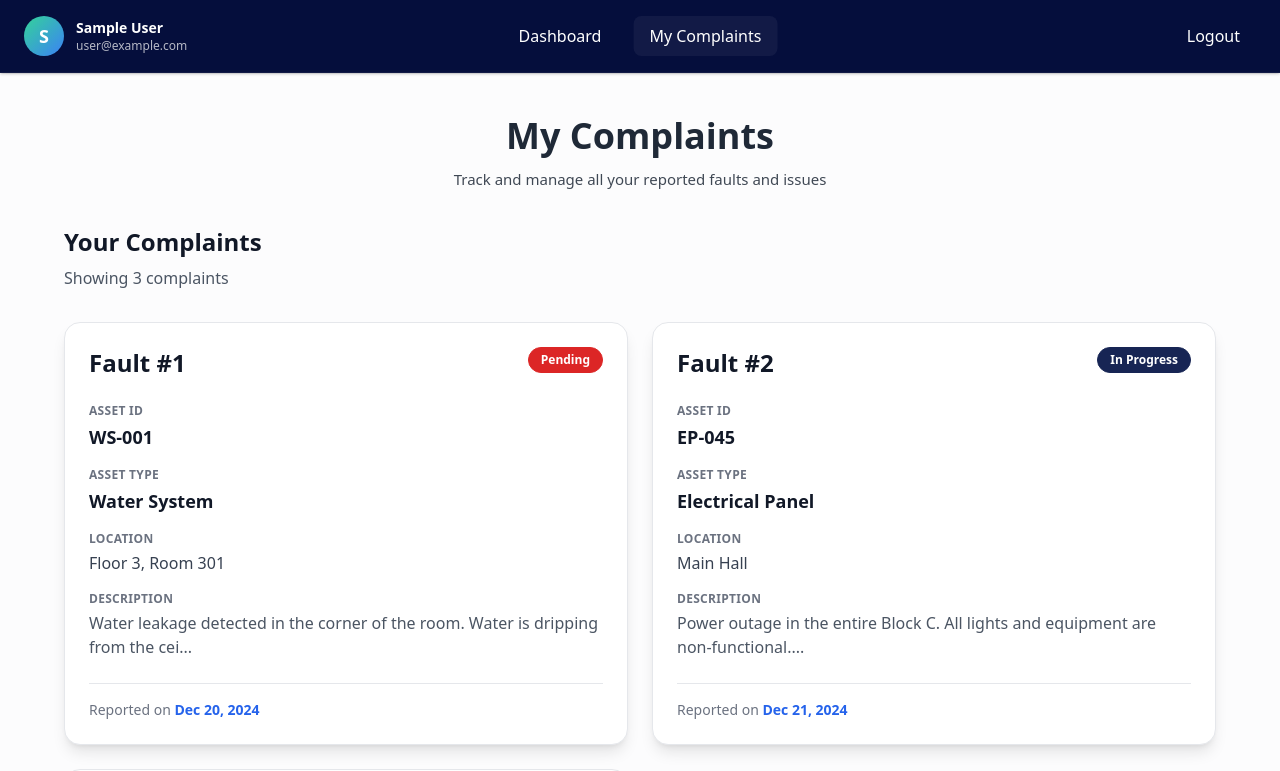
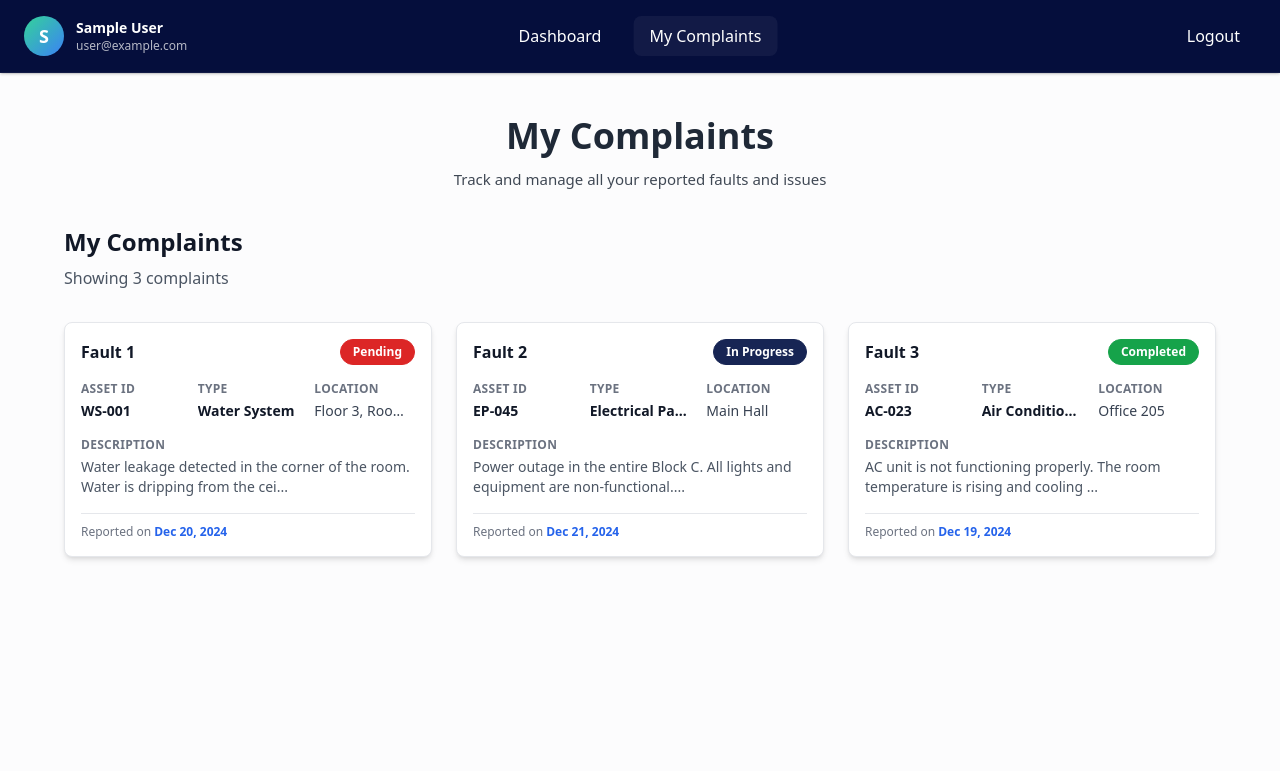
Before and after one commit to DilmiMadumalkaa/React_QR_Scanner, a React (Create React App) app: page /mycomplaints in a window 1280 px wide. Shown: the top 771 px of the page. Built offline with nearby package versions, Linux system fonts and the light colour scheme; no server answers; sample sign-in values are in the browser's storage.

Commit message:
Initial commit

```diff
--- a/src/components/faults/FaultCard.jsx
+++ b/src/components/faults/FaultCard.jsx
@@ -43,7 +43,7 @@ const FaultCard = ({ fault }) => {
       {/* Header: Fault ID and Status Badge */}
       <div className="flex justify-between items-start mb-4">
         <div>
-          <h3 className="text-base font-bold text-gray-900">Fault #{fault.id}</h3>
+          <h3 className="text-base font-bold text-gray-900">Fault {fault.id}</h3>
         </div>
         <StatusBadge status={fault.status} />
       </div>
--- a/src/components/faults/FaultDetails.jsx
+++ b/src/components/faults/FaultDetails.jsx
@@ -35,7 +35,7 @@ const FaultDetails = ({ fault }) => {
         {/* Header with ID and Status */}
         <div className="flex justify-between items-start mb-6">
           <div>
-            <h1 className="text-3xl font-bold text-gray-900">Fault #{fault.id}</h1>
+            <h1 className="text-3xl font-bold text-gray-900">Fault {fault.id}</h1>
             <p className="text-gray-500 text-sm mt-1">
               Reported on {reportedDate}
             </p>
--- a/src/pages/FaultDetailsPage.jsx
+++ b/src/pages/FaultDetailsPage.jsx
@@ -60,8 +60,8 @@ const FaultDetailsPage = () => {
       <div className="absolute inset-0 bg-gray-50/50"></div>
 
       <Navbar logout={logout} user={user} />
-      <main className="relative z-10 pt-24 px-6 pb-16 max-w-5xl mx-auto">
-        <header className="text-center mb-[35px] mt-5">
+      <main className="relative z-10 pt-4 px-6 pb-16 max-w-5xl mx-auto">
+        <header className="text-center mb-[35px] mt-">
           {/* <p className="opacity-85 text-[15px]">Fault Details</p> */}
           <h1 className="text-4xl font-bold">Complaint Details</h1>
           <p className="opacity-85 text-[15px] mt-3">
--- a/src/pages/MyComplaintsPage.jsx
+++ b/src/pages/MyComplaintsPage.jsx
@@ -82,42 +82,40 @@ function ComplaintItem({ fault, onClick }) {
   });
 
   return (
-    <div onClick={onClick} className="bg-white rounded-2xl p-6 shadow-lg cursor-pointer hover:shadow-xl hover:-translate-y-1 transition-all border border-gray-200">
+    <div onClick={onClick} className="bg-white rounded-lg p-4 shadow-md cursor-pointer hover:shadow-lg hover:-translate-y-0.5 transition-all border border-gray-200">
       {/* Header: Fault ID and Status Badge */}
-      <div className="flex justify-between items-start mb-6">
-        <div>
-          <h3 className="text-gray-900 font-bold text-2xl">Fault #{fault.id}</h3>
-        </div>
+      <div className="flex justify-between items-center mb-4">
+        <h3 className="text-gray-900 font-bold text-base">Fault {fault.id}</h3>
         <StatusBadge status={fault.status} />
       </div>
 
-      {/* Asset ID */}
+      {/* Asset ID, Type & Location in same row */}
       <div className="mb-4">
-        <p className="text-xs text-gray-500 uppercase tracking-wide font-semibold">Asset ID</p>
-        <p className="text-lg text-gray-900 font-semibold mt-1">{fault.assetId}</p>
-      </div>
-
-      {/* Asset Type */}
-      <div className="mb-4">
-        <p className="text-xs text-gray-500 uppercase tracking-wide font-semibold">Asset Type</p>
-        <p className="text-lg text-gray-900 font-semibold mt-1">{fault.assetType}</p>
-      </div>
-
-      {/* Location */}
-      <div className="mb-4">
-        <p className="text-xs text-gray-500 uppercase tracking-wide font-semibold">Location</p>
-        <p className="text-gray-700 mt-1">{fault.locationName}</p>
+        <div className="flex gap-4 text-sm">
+          <div className="flex-1 min-w-0">
+            <p className="text-xs text-gray-500 uppercase tracking-wide font-semibold mb-1">Asset ID</p>
+            <p className="text-gray-900 font-semibold truncate">{fault.assetId}</p>
+          </div>
+          <div className="flex-1 min-w-0">
+            <p className="text-xs text-gray-500 uppercase tracking-wide font-semibold mb-1">Type</p>
+            <p className="text-gray-900 font-semibold truncate">{fault.assetType}</p>
+          </div>
+          <div className="flex-1 min-w-0">
+            <p className="text-xs text-gray-500 uppercase tracking-wide font-semibold mb-1">Location</p>
+            <p className="text-gray-700 text-sm truncate">{fault.locationName}</p>
+          </div>
+        </div>
       </div>
 
       {/* Description */}
-      <div className="mb-6">
-        <p className="text-xs text-gray-500 uppercase tracking-wide font-semibold">Description</p>
-        <p className="text-gray-600 mt-1 line-clamp-2">{truncateText(fault.description)}</p>
+      <div className="mb-4">
+        <p className="text-xs text-gray-500 uppercase tracking-wide font-semibold mb-1">Description</p>
+        <p className="text-gray-600 text-sm line-clamp-2">{truncateText(fault.description)}</p>
       </div>
 
-      {/* Divider */}
-      <div className="border-t border-gray-200 pt-4">
-        <p className="text-sm text-gray-500">
+      {/* Divider and Date */}
+      <div className="border-t border-gray-200 pt-2.5">
+        <p className="text-xs text-gray-500">
           Reported on <span className="text-blue-600 font-semibold">{reportedDate}</span>
         </p>
       </div>
@@ -185,13 +183,13 @@ const MyComplaintsPage = () => {
             ) : (
               <div className="w-full">
                 <div className="mb-8">
-                  <h3 className="text-2xl font-bold text-gray-900">Your Complaints</h3>
+                  <h3 className="text-2xl font-bold text-gray-900">My Complaints</h3>
                   <p className="mt-2 text-gray-600">
                     Showing {faults.length} complaint{faults.length !== 1 ? 's' : ''}
                   </p>
                 </div>
 
-                <div className="grid grid-cols-1 md:grid-cols-2 gap-6">
+                <div className="grid grid-cols-1 md:grid-cols-2 lg:grid-cols-3 gap-6">
                   {faults.map((fault) => (
                     <ComplaintItem
                       key={fault.id}
```
